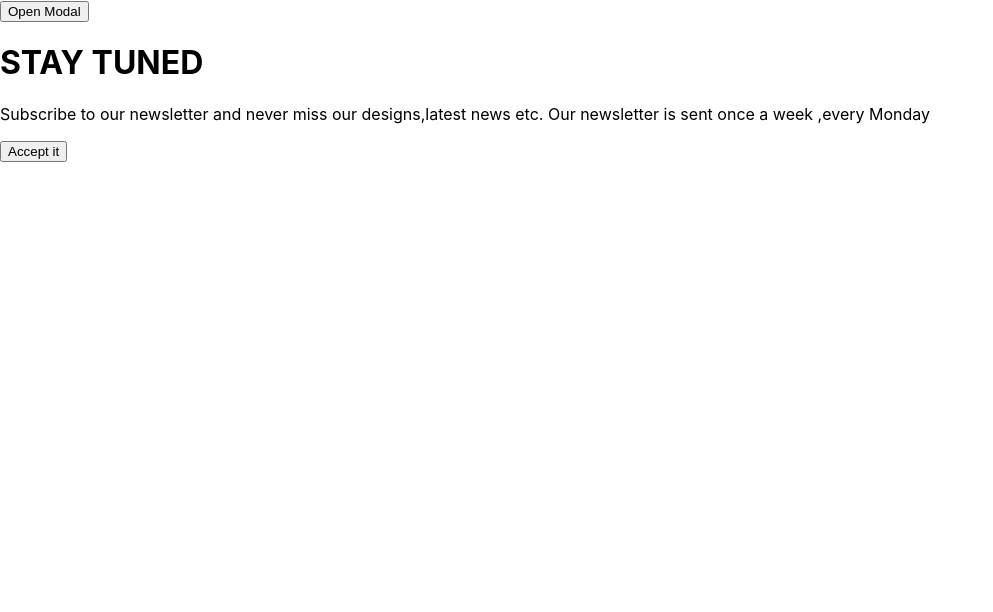
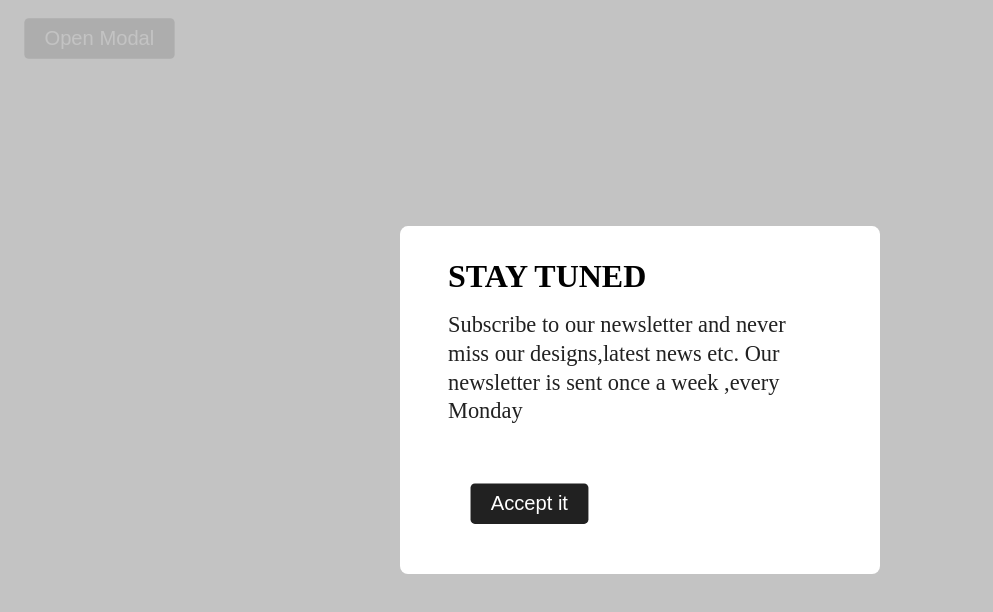
Before and after one commit to hafzamaria/pop-up, a React (Create React App) app: page / in a window 1280 px wide. Both pictures are taken after a click on the button "Open Modal". Shown: the top 612 px of the page, without its empty margins (0-993 px from the left). Built offline with nearby package versions, Linux system fonts and the light colour scheme.

Commit message:
pop-up-Css

```diff
--- a/src/components/Model.jsx
+++ b/src/components/Model.jsx
@@ -11,8 +11,9 @@ const Model = () => {
     return (
       <>
 
-        <button onClick={()=>setShowModel(true)}>Open Modal</button>
+        <button className='modal-btn' onClick={()=>setShowModel(true)}>Open Modal</button>
         {showModel && <MyModel closeModel={closeModel}/>}
+
 
       </>
     )
--- a/src/components/MyModel.jsx
+++ b/src/components/MyModel.jsx
@@ -5,13 +5,14 @@ const MyModel=({closeModel})=>{
 
     return(
       <>
-      <div className="modal-wrapper"></div>
+      {/* //model-wrapper div pe onclick se page pe kahi b clik karege tu pop-up close ho jaega */}
+      <div className="modal-wrapper" onClick={closeModel}></div>
       <div className="modal-container">
         <h1>STAY TUNED</h1>
       <p>Subscribe to our newsletter and never miss our designs,latest news etc.
         Our newsletter is sent once a week ,every Monday
       </p>
-      <button onClick={closeModel}>Accept it</button>
+      <button className='modal-btn' onClick={closeModel}>Accept it</button>
       </div>
       </>
     )
--- a/src/index.css
+++ b/src/index.css
@@ -1,13 +1,60 @@
-body {
+*{
   margin: 0;
-  font-family: -apple-system, BlinkMacSystemFont, 'Segoe UI', 'Roboto', 'Oxygen',
-    'Ubuntu', 'Cantarell', 'Fira Sans', 'Droid Sans', 'Helvetica Neue',
-    sans-serif;
-  -webkit-font-smoothing: antialiased;
-  -moz-osx-font-smoothing: grayscale;
+  padding: 0;
+  box-sizing: border-box;
+}
+h2{
+  font-size: 2.4rem;
+  font-family:"Work Sans",sans-serif;
 }
 
-code {
-  font-family: source-code-pro, Menlo, Monaco, Consolas, 'Courier New',
-    monospace;
+p{
+  font-size: 1.4rem;
+  margin: 1rem 0 2.4rem 0;
+  line-height: 1.8rem;
+  color: #212121;
+  font-weight: 400;
+  font-family: "Source Serif Pro", serif;
 }
+.container{
+  margin: 5rem;
+}
+.modal-wrapper{
+  position: fixed;
+  left: 0;
+  right: 0;
+  bottom: 0;
+  top: 0;
+  background-color: rgba(189 , 189 , 189 , 0.9);
+}
+.modal-container{
+  position: fixed;
+  max-width: 30rem;
+  /* pop-up ko center krne k liye trick */
+  top: 50%;
+  left: 50%;
+  transform: translate(-50%, -50%);
+  background-color: #fff;
+  padding: 2rem 3rem;
+  border-radius: 0.5rem;
+}
+.modal-btn{
+  padding: 0.6rem 1.4rem;
+  font-size: 1.4rem;
+  border: none;
+  border-radius: 0.3rem;
+  background-color: #212121;
+  color: #fff;
+  cursor: pointer;
+  font-family:"Work Sans",sans-serif;
+  transform: scale(0.9);
+  margin: 1rem;
+}
+.modal-btn:hover{
+  background-color: #fff;
+  color: #212121;
+  border: #212121;
+  transform: scale(1);
+  transition: all 0.1s;
+  box-shadow: rgba(0 , 0, 0, 0.16) 0px 1px 4px, rgb(51 ,51, 51)0px 0px 0px 3px;
+}
```
